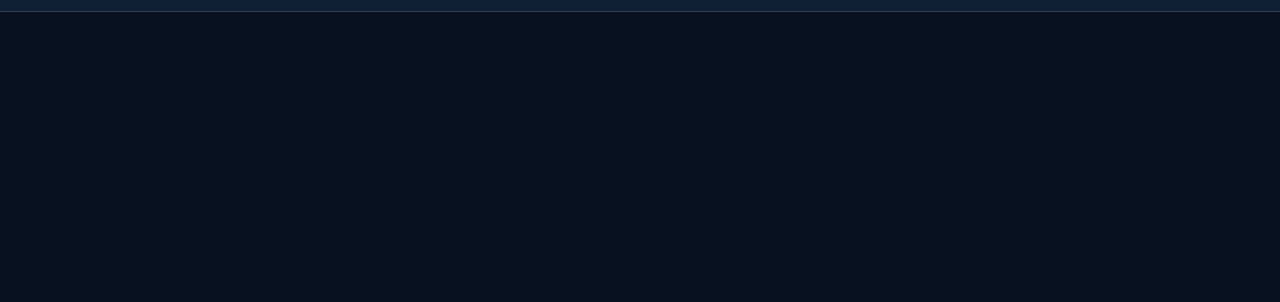
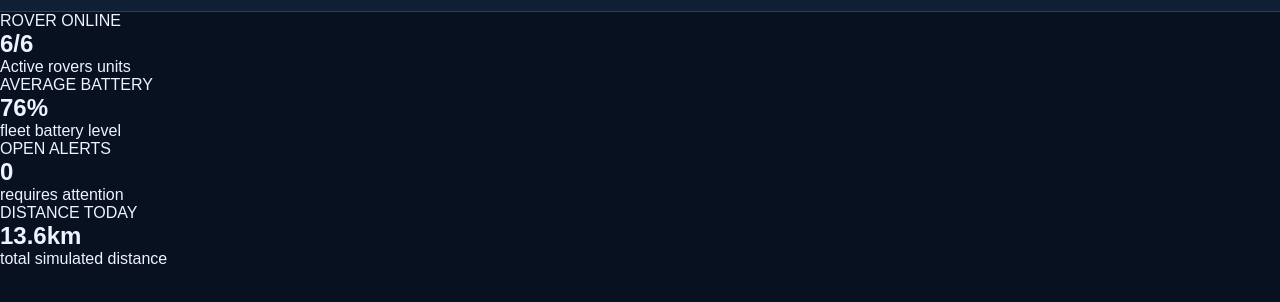
Before and after one commit to kartheekraz-droid/netra_project_html, a plain HTML site: page index.html in a window 1280 px wide. Shown: the part 70-372 px from the top of the page. Drawn offline with Linux system fonts and the light colour scheme.

Commit message:
added article

```diff
--- a/index.html
+++ b/index.html
@@ -33,10 +33,40 @@
     </div>
     <!---part4-->
     <button id="dispact-open" type="button">+DISPATCH MISSION</button>
-    <script src="script.js"></script>
+
 </header>
+<main class="page">
 
 
 
+                    <section class="kpi-grid">
+         <article class="kpi-card">
+<span>ROVER ONLINE</span>
+<h2 id="online-count">6/6</h2>
+<p>Active rovers units</p>
+         </article>
+
+              <article class="kpi-card">
+<span>AVERAGE BATTERY</span>
+<h2 id="online-count">76%</h2>
+<p>fleet battery level</p>
+         </article>
+
+             <article class="kpi-card">
+<span>OPEN ALERTS</span>
+<h2 id="online-count">0</h2>
+<p>requires attention</p>
+         </article>
+
+              <article class="kpi-card">
+<span>DISTANCE TODAY</span>
+<h2 id="online-count">13.6km</h2>
+<p>total simulated distance</p>
+         </article>
+
+                    </section>
+</main>
+
+   <script src="script.js"></script>
  </body>
 </html>
--- a/style.css
+++ b/style.css
@@ -89,3 +89,9 @@ border: none;
 #dispact-open:hover {
     background: #1765c3;
 }
+#kpi-grid {
+    display: grid;
+    grid-template-columns: repeat(auto-fit, minmax(250px, 1fr));
+    gap: 20px;
+    padding: 20px 4%;
+}
```
